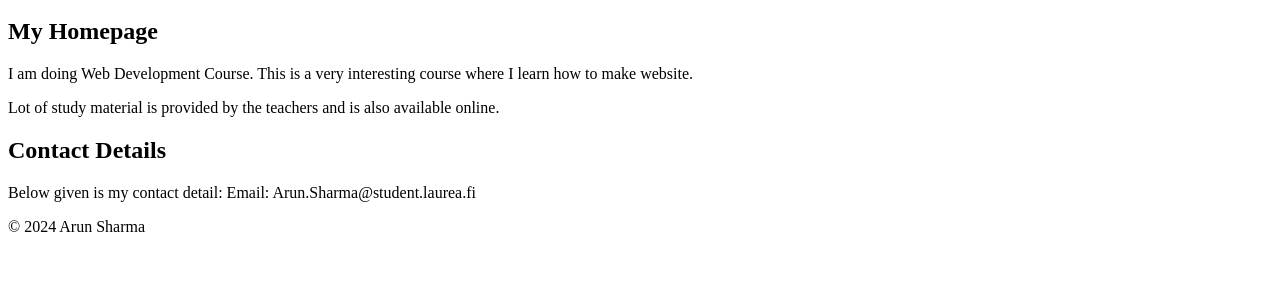
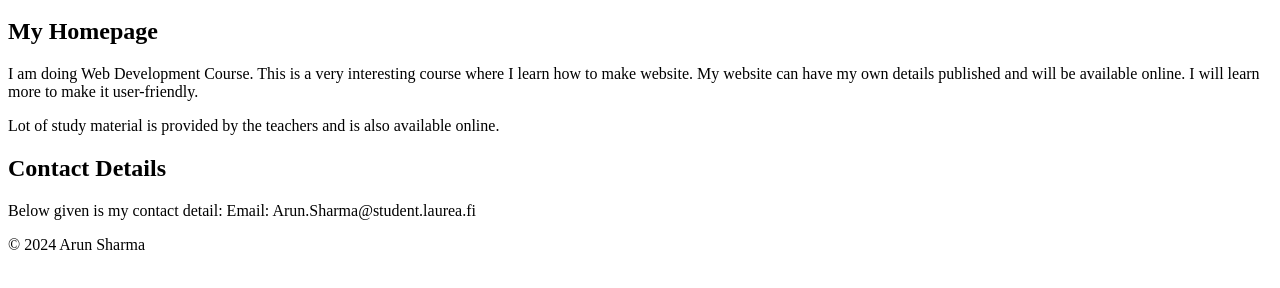
Before and after one commit to arun-sharma15/arun-sharma15.github.io, a plain HTML site: page index.html in a window 1280 px wide. Shown: the part 136-424 px from the top of the page. Drawn offline with Linux system fonts and the light colour scheme.

Commit message:
Update index.html

```diff
--- a/index.html
+++ b/index.html
@@ -20,6 +20,8 @@
         <h2>My Homepage</h2>
         <p>I am doing Web Development Course.
             This is a very interesting course where I learn how to make website.
+My website can have my own details published and will be available online.
+            I will learn more to make it user-friendly.
             <p></p>
             Lot of study material is provided by the teachers and is also available online.
         </p>
```
